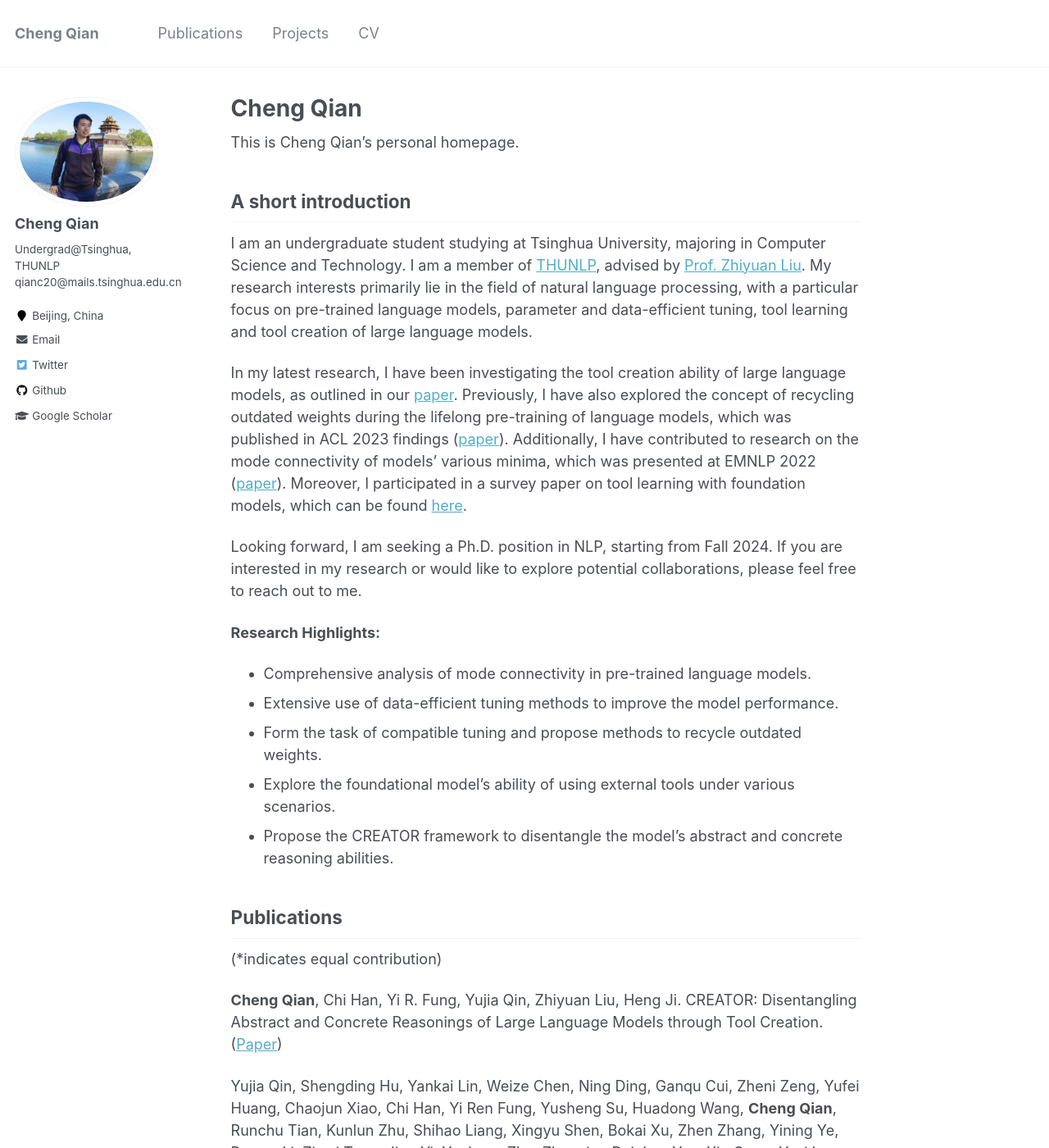
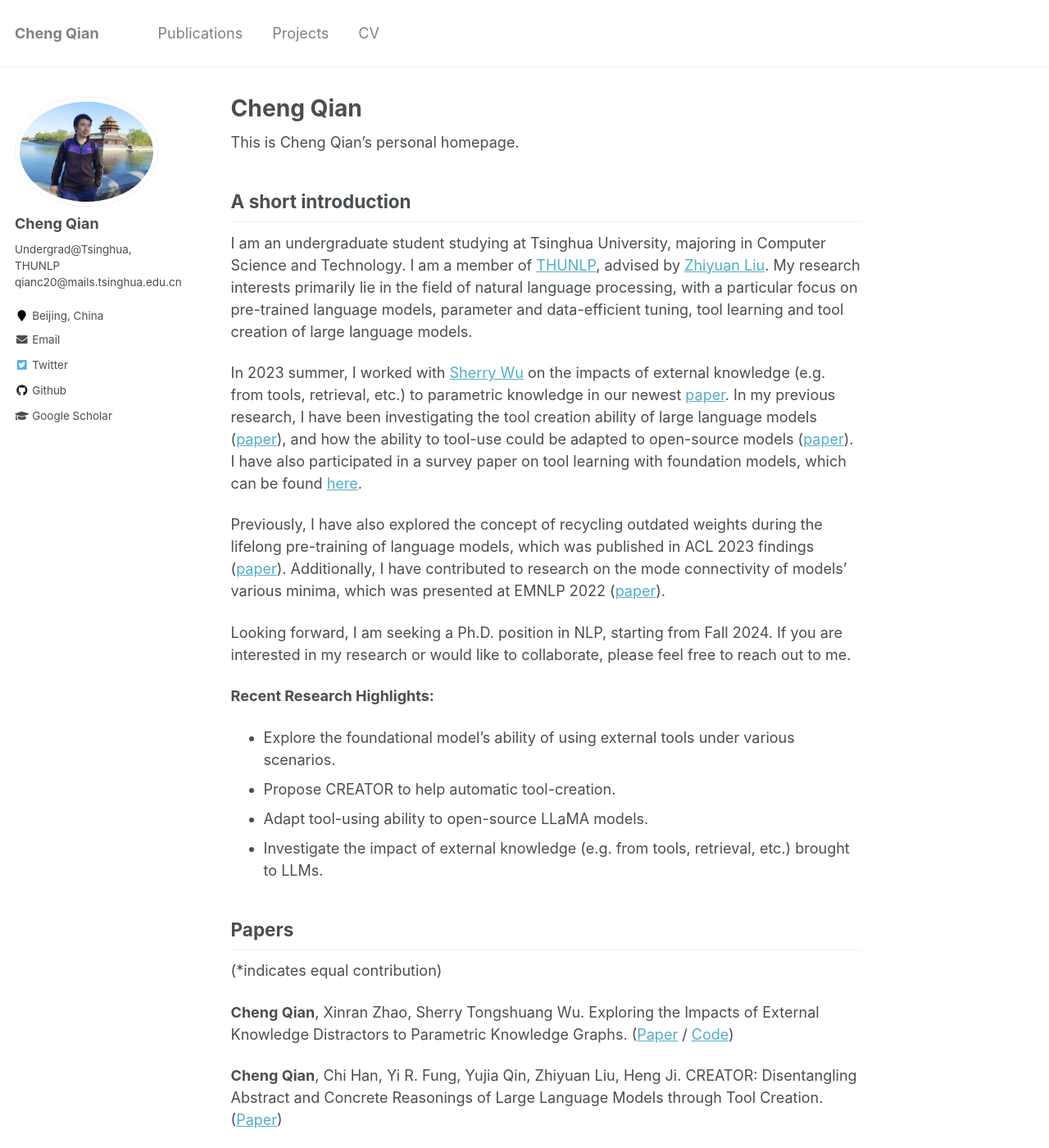
Before and after one commit to qiancheng0/qiancheng0.github.io, a Jekyll site: the page built from _pages/about.md, in a window 1280 px wide and 1400 px high. Shown: the whole window at 82% size. Built offline with Jekyll 4.4.1, drawn with Linux system fonts in a browser that asks for light colours; some of the changed text lies outside the part shown.

Commit message:
Update newest paper

```diff
--- a/_pages/about.md
+++ b/_pages/about.md
@@ -8,26 +8,32 @@ redirect_from:
   - /about.html
 ---
 
-This is Cheng Qian's personal homepage. <!--Please also refer to my [homepage@Tsinghua](https://www....).-->
+This is Cheng Qian's personal homepage.
 
 ## A short introduction
-I am an undergraduate student studying at Tsinghua University, majoring in Computer Science and Technology. I am a member of [THUNLP](http://nlp.csai.tsinghua.edu.cn/), advised by [Prof. Zhiyuan Liu](http://nlp.csai.tsinghua.edu.cn/~lzy/). My research interests primarily lie in the field of natural language processing, with a particular focus on pre-trained language models, parameter and data-efficient tuning, tool learning and tool creation of large language models.
+I am an undergraduate student studying at Tsinghua University, majoring in Computer Science and Technology. I am a member of [THUNLP](http://nlp.csai.tsinghua.edu.cn/), advised by [Zhiyuan Liu](http://nlp.csai.tsinghua.edu.cn/~lzy/). My research interests primarily lie in the field of natural language processing, with a particular focus on pre-trained language models, parameter and data-efficient tuning, tool learning and tool creation of large language models.
 
-In my latest research, I have been investigating the tool creation ability of large language models, as outlined in our [paper](https://arxiv.org/pdf/2305.14318.pdf). Previously, I have also explored the concept of recycling outdated weights during the lifelong pre-training of language models, which was published in ACL 2023 findings ([paper](https://arxiv.org/pdf/2305.08702.pdf)). Additionally, I have contributed to research on the mode connectivity of models' various minima, which was presented at EMNLP 2022 ([paper](https://arxiv.org/pdf/2210.14102.pdf)). Moreover, I participated in a survey paper on tool learning with foundation models, which can be found [here](https://arxiv.org/pdf/2304.08354.pdf).
+In 2023 summer, I worked with [Sherry Wu](https://www.cs.cmu.edu/~sherryw/) on the impacts of external knowledge (e.g. from tools, retrieval, etc.) to parametric knowledge in our newest  [paper](http://qiancheng0.github.io/files/Impact_of_EKD_on_PKG.pdf). In my previous research, I have been investigating the tool creation ability of large language models ([paper](https://arxiv.org/pdf/2305.14318.pdf)), and how the ability to tool-use could be adapted to open-source models ([paper](http://qiancheng0.github.io/files/Tune_on_Tool.pdf)). I have also participated in a survey paper on tool learning with foundation models, which can be found [here](https://arxiv.org/pdf/2304.08354.pdf).
 
-Looking forward, I am seeking a Ph.D. position in NLP, starting from Fall 2024. If you are interested in my research or would like to explore potential collaborations, please feel free to reach out to me.
+Previously, I have also explored the concept of recycling outdated weights during the lifelong pre-training of language models, which was published in ACL 2023 findings ([paper](https://arxiv.org/pdf/2305.08702.pdf)). Additionally, I have contributed to research on the mode connectivity of models' various minima, which was presented at EMNLP 2022 ([paper](https://arxiv.org/pdf/2210.14102.pdf)).
 
-<b>Research Highlights:</b>
-* Comprehensive analysis of mode connectivity in pre-trained language models.
-* Extensive use of data-efficient tuning methods to improve the model performance.
-* Form the task of compatible tuning and propose methods to recycle outdated weights.
+Looking forward, I am seeking a Ph.D. position in NLP, starting from Fall 2024. If you are interested in my research or would like to collaborate, please feel free to reach out to me.
+
+<b>Recent Research Highlights:</b>
+
 * Explore the foundational model's ability of using external tools under various scenarios.
-* Propose the CREATOR framework to disentangle the model's abstract and concrete reasoning abilities.
+* Propose CREATOR to help automatic tool-creation.
+* Adapt tool-using ability to open-source LLaMA models.
+* Investigate the impact of external knowledge (e.g. from tools, retrieval, etc.) brought to LLMs.
 
-## Publications
+## Papers
 (*indicates equal contribution)
 
+**Cheng Qian**, Xinran Zhao, Sherry Tongshuang Wu. Exploring the Impacts of External Knowledge Distractors to Parametric Knowledge Graphs. ([Paper](https://arxiv.org/pdf/2305.14318.pdf) / [Code](https://github.com/qiancheng0/EKD_Impacts_PKG))
+
 **Cheng Qian**, Chi Han, Yi R. Fung, Yujia Qin, Zhiyuan Liu, Heng Ji. CREATOR: Disentangling Abstract and Concrete Reasonings of Large Language Models through Tool Creation. ([Paper](https://arxiv.org/pdf/2305.14318.pdf))
+
+**Cheng Qian**, Chenyan Xiong, Zhenghao Liu, Zhiyuan Liu. Toolink: Linking Toolkit Creation and Using through Chain-of-Solving on Open-Source Model. ([Paper](http://qiancheng0.github.io/files/Tune_on_Tool))
 
 Yujia Qin, Shengding Hu, Yankai Lin, Weize Chen, Ning Ding, Ganqu Cui, Zheni Zeng, Yufei Huang, Chaojun Xiao, Chi Han, Yi Ren Fung, Yusheng Su, Huadong Wang, **Cheng Qian**, Runchu Tian, Kunlun Zhu, Shihao Liang, Xingyu Shen, Bokai Xu, Zhen Zhang, Yining Ye, Bowen Li, Ziwei Tang, Jing Yi, Yuzhang Zhu, Zhenning Dai, Lan Yan, Xin Cong, Yaxi Lu, Weilin Zhao, Yuxiang Huang, Junxi Yan, Xu Han, Xian Sun, Dahai Li, Jason Phang, Cheng Yang, Tongshuang Wu, Heng Ji, Zhiyuan Liu, Maosong Sun. Tool Learning with Foundation Models. Submitted to Nature Machine Intelligence, under review. ([Paper](https://arxiv.org/pdf/2304.08354.pdf) / [Code](https://github.com/OpenBMB/BMTools))
 
```
Also changed, not shown: _publications/2023-06-23-Toolink.md (added, +14 -0 lines), _publications/2023-09-15-PKG.md (added, +14 -0 lines), 2 other files.
